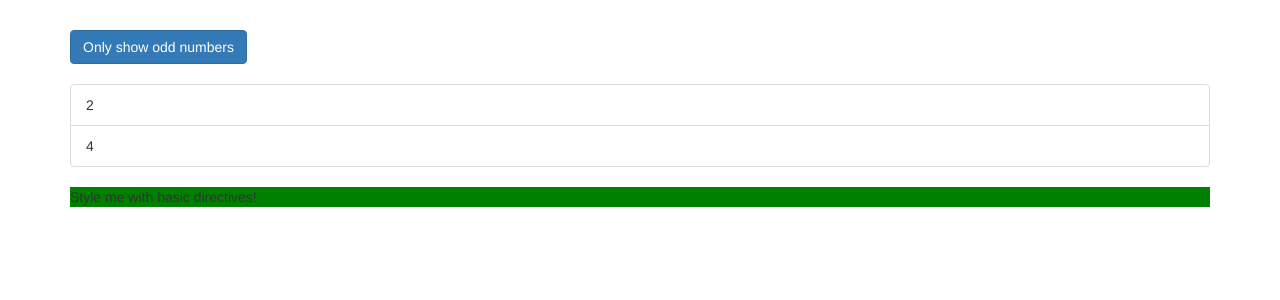
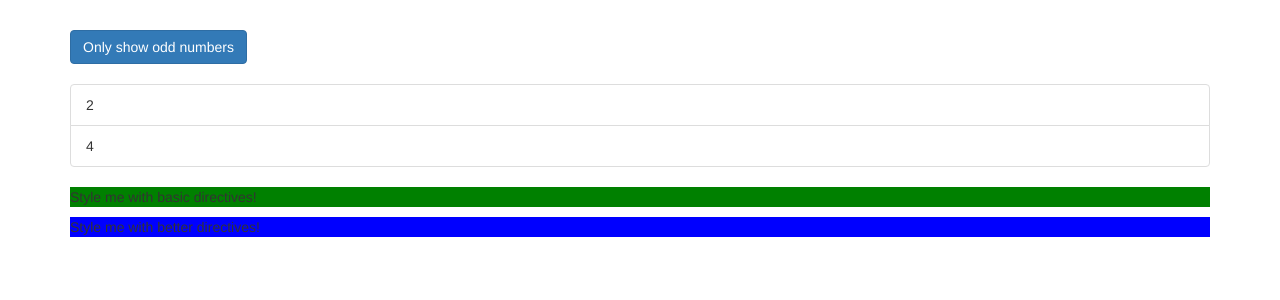
Before and after one commit to AustinVanStroodleBerry/DirectivesDeepDive, an Angular app in the folder directives-start/: page / in a window 1280 px wide. Shown: the top 300 px of the page. Built offline with nearby package versions, Linux system fonts and the light colour scheme.

Commit message:
Better Directives with Renderer

```diff
--- a/directives-start/src/app/app.component.html
+++ b/directives-start/src/app/app.component.html
@@ -26,6 +26,7 @@
         </div>
       </ul>
       <p appBasicHighlight>Style me with basic directives!</p>
+      <p appBetterHighlight>Style me with better directives!</p>
     </div>
   </div>
 </div>
--- a/directives-start/src/app/app.module.ts
+++ b/directives-start/src/app/app.module.ts
@@ -4,11 +4,13 @@
 
 import { AppComponent } from './app.component';
 import { BasicHighlightDirective } from './basic-highlight/basic-highlight.directive';
+import { BetterHighlightDirective } from './better-highlight/better-highlight.directive';
 
 @NgModule({
   declarations: [
     AppComponent,
-    BasicHighlightDirective
+    BasicHighlightDirective,
+    BetterHighlightDirective
   ],
   imports: [
     BrowserModule,
--- /dev/null
+++ b/directives-start/src/app/better-highlight/better-highlight.directive.ts
@@ -0,0 +1,13 @@
+import { Directive, Renderer2, OnInit, ElementRef } from '@angular/core';
+
+@Directive({
+  selector: '[appBetterHighlight]'
+})
+export class BetterHighlightDirective implements OnInit{
+
+  constructor(private elRef: ElementRef, private renderer: Renderer2) { }
+
+  ngOnInit() {
+    this.renderer.setStyle(this.elRef.nativeElement, 'background-color', 'blue');
+  }
+}
```
